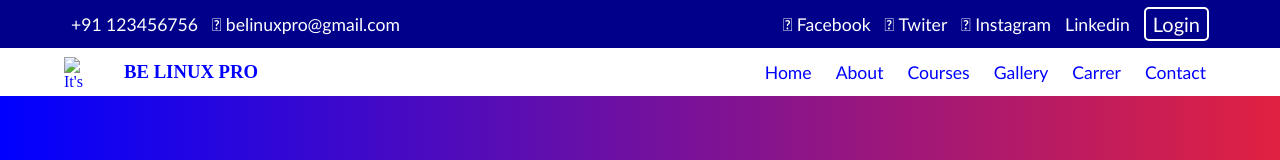
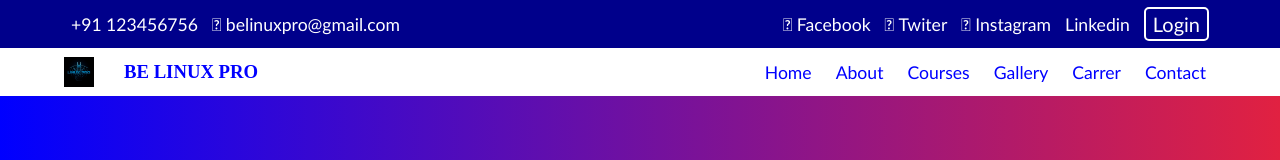
Before and after one commit to auperior/be_linux_pro, a plain HTML site: page index.html in a window 1280 px wide. Shown: the top 160 px of the page. Drawn offline with Linux system fonts and the light colour scheme; some icons are missing.

Commit message:
Update index.html

```diff
--- a/index.html
+++ b/index.html
@@ -28,7 +28,7 @@
         </div>
         <div class="container2">
             <div class="box1">
-                <img src=".Logo.jpg" alt="It's Logo">
+                <img src="Logo.jpg" alt="It's Logo">
                 <h3>BE LINUX PRO</h3>
             </div>
             <div class="box2">
```
